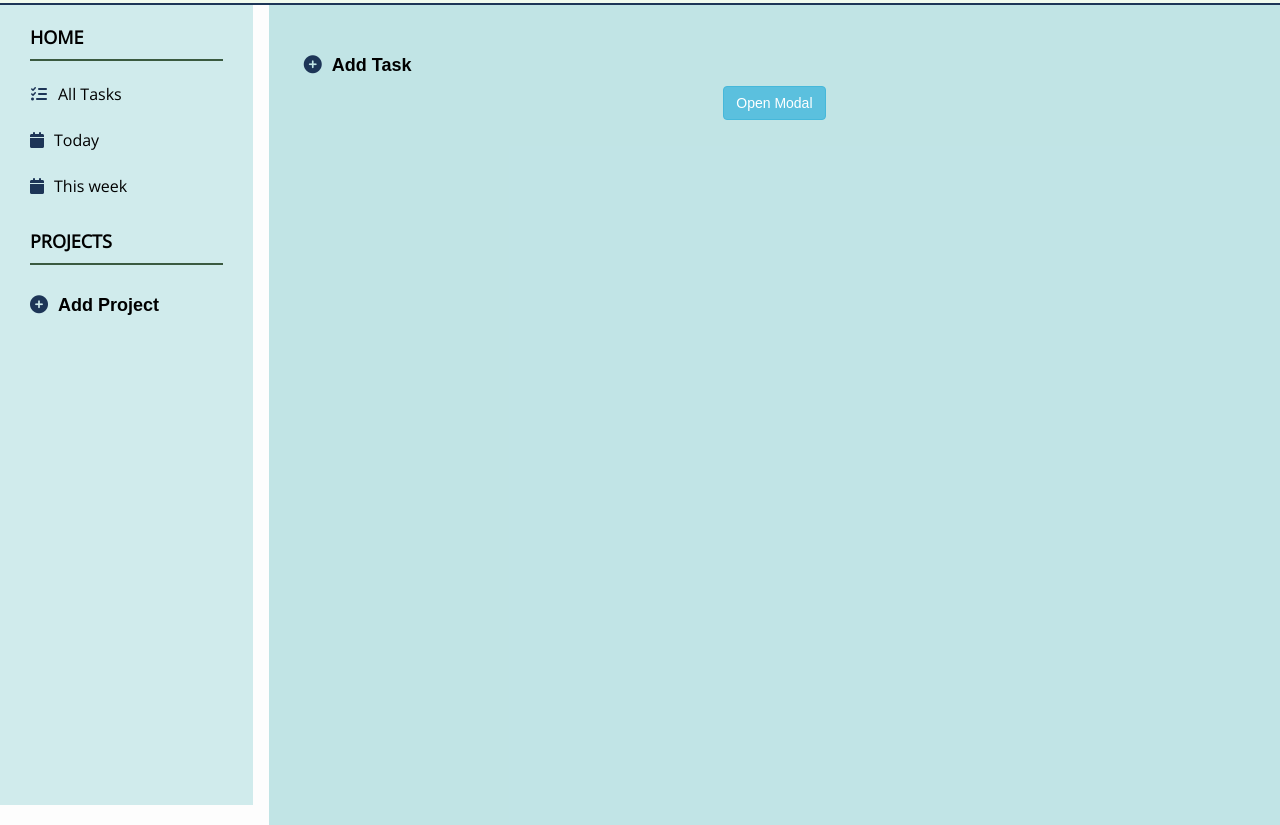
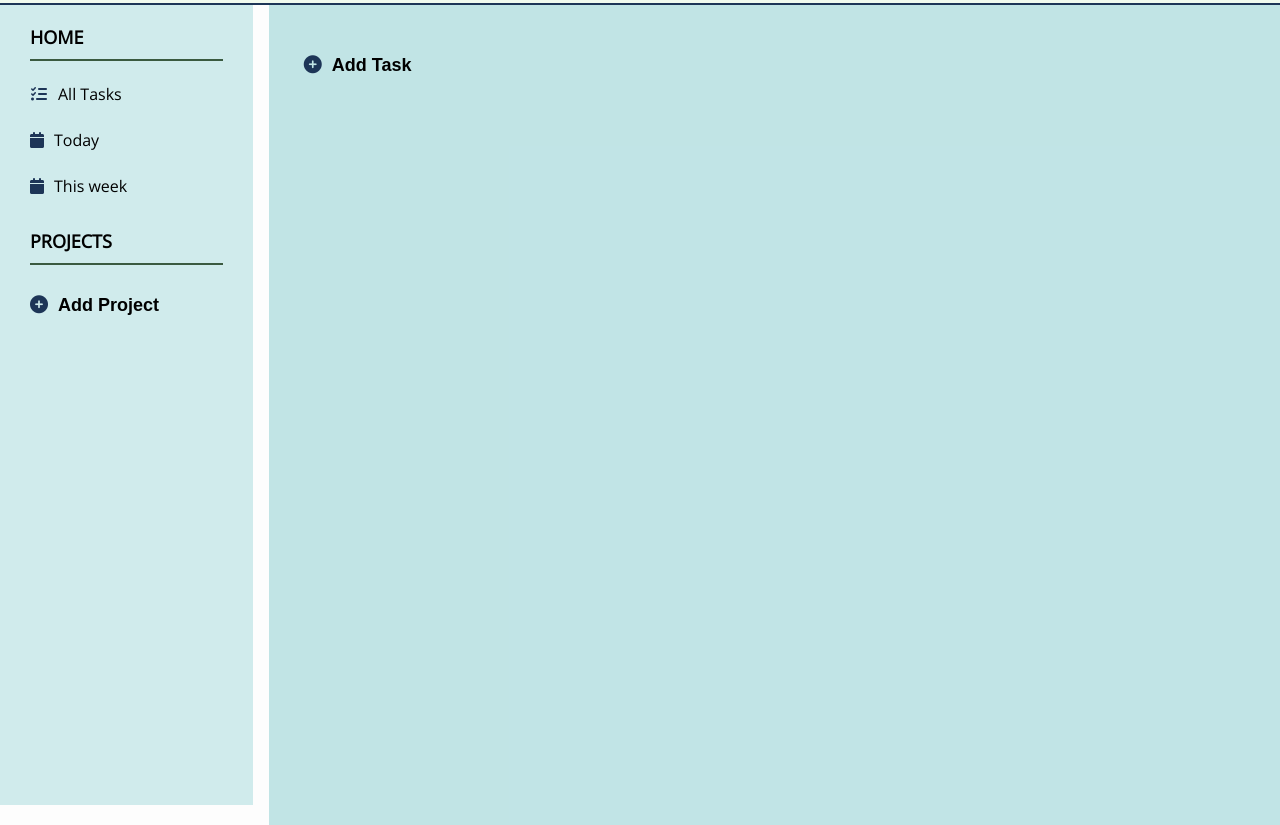
Before and after one commit to githubchief/todo, a website built with webpack: page dist/index.html in a window 1280 px wide. Shown: the part 109-934 px from the top of the page. Built offline with nearby package versions, Linux system fonts and the light colour scheme.

```diff
--- a/dist/index.html
+++ b/dist/index.html
@@ -77,9 +77,9 @@
       </form>
     </div>
      <!-- Modal -->
-     <button type="button" class="btn btn-info btn-lg popup" onclick="myFunction()" data-toggle="modal" data-target="#myModal">Open Modal</button>
+      <!-- <button type="button" class="btn btn-info btn-lg popup" onclick="myFunction()" data-toggle="modal" data-target="#myModal">Open Modal</button>
 
-  <!-- <div class="modal fade"  id="edit-task-form" role="dialog" style="display: none;">
+ <div class="modal fade"  id="edit-task-form" role="dialog" style="display: none;">
     <div class="modal-dialog"> -->
 
       <!-- Modal content-->
```
Lines whose indentation alone changed are shown as unchanged.
